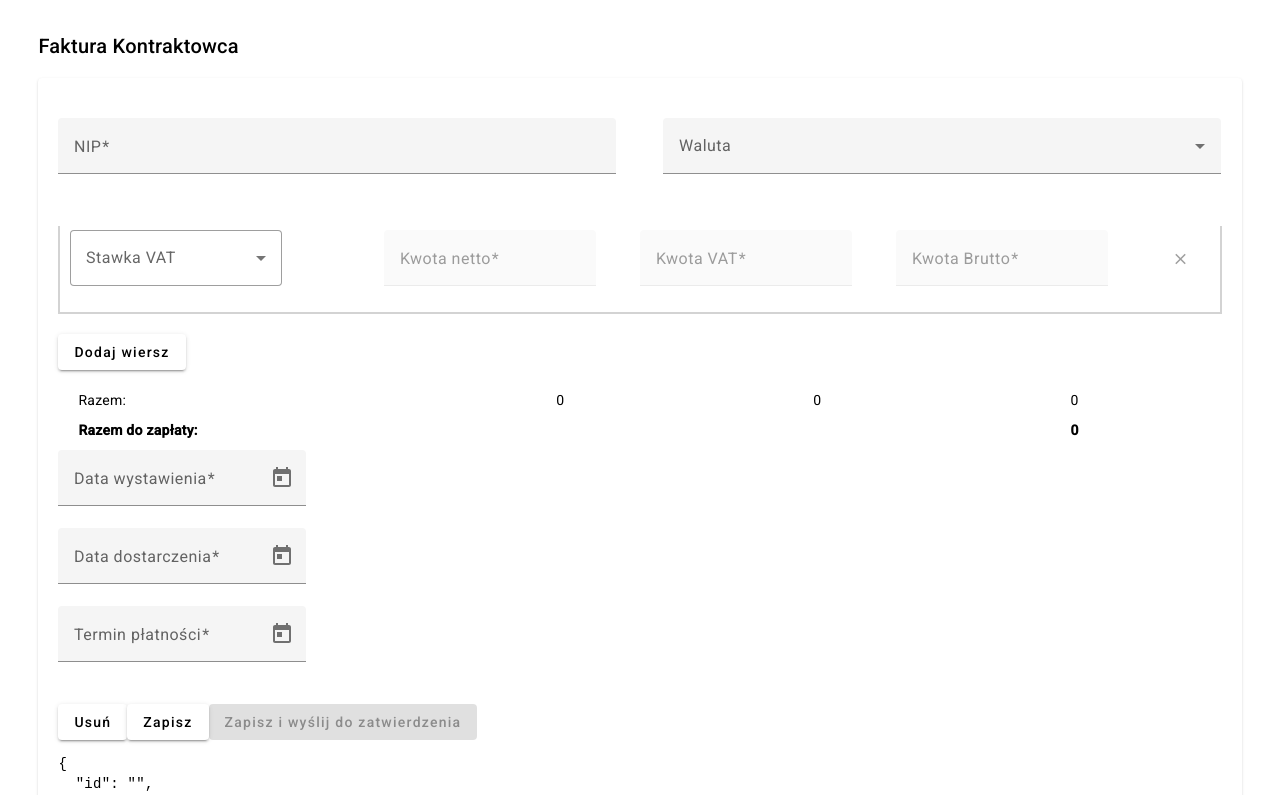
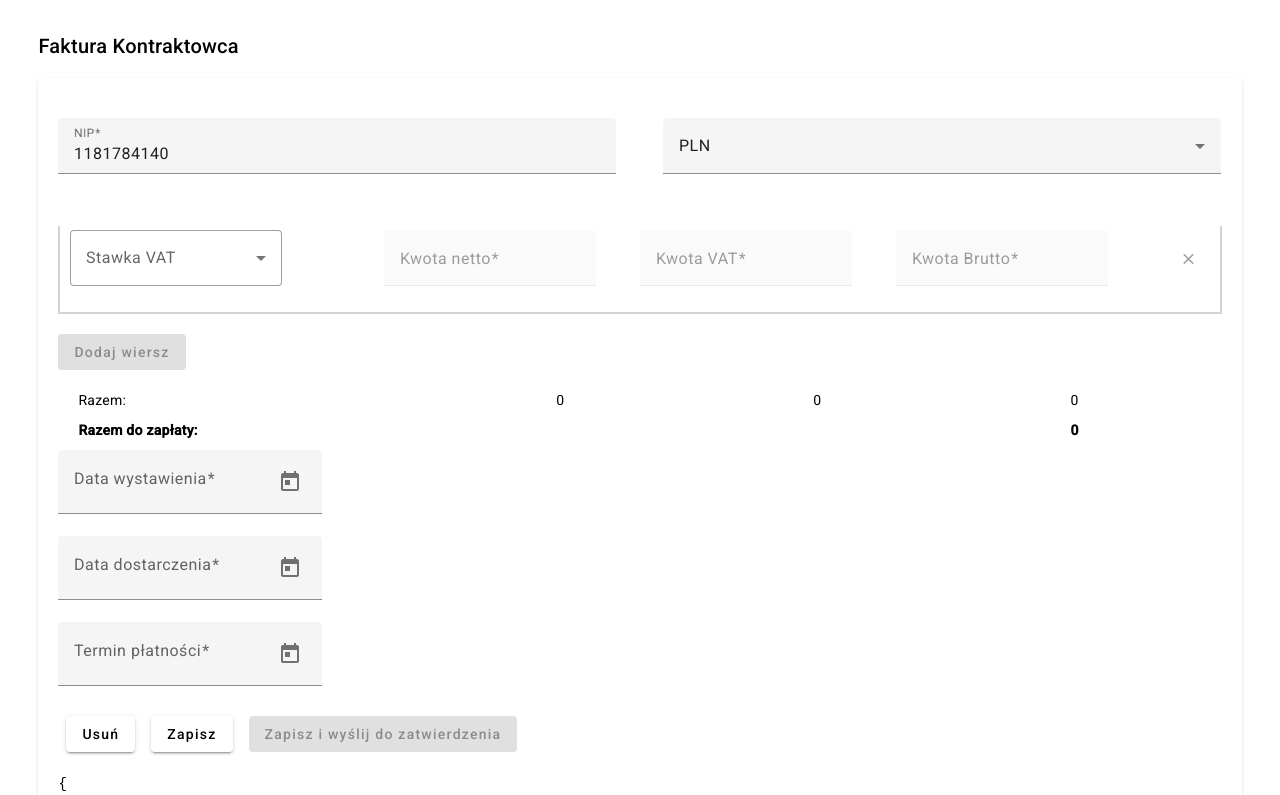
Before and after one commit to klimtron/angular-invoice, an Angular app: page / in a window 1280 px wide. Shown: the top 795 px of the page. Built offline with nearby package versions, Linux system fonts and the light colour scheme.

Commit message:
updates | time date locale

```diff
--- a/src/app/app.component.html
+++ b/src/app/app.component.html
@@ -149,7 +149,7 @@
         <button
           class="button"
           (click)="addInvoiceRow()"
-          [disabled]="this.invoiceForm.get('amountRows')?.status !== 'INVALID'"
+          [disabled]="this.invoiceForm.get('amountRows')?.status === 'INVALID'"
           mat-raised-button
           aria-label="Dodaj wiersz formularza"
         >
@@ -168,6 +168,9 @@
             <span class="gridItem"></span>
             <span class="text-align-right">{{ grossAmountSum }}</span>
           </div>
+          <mat-error *ngIf="validateTotalGrossAmount()">
+            Łączna kwota pozycji brutto została przekroczona
+          </mat-error>
         </div>
       </div>
 
@@ -202,6 +205,10 @@
           placeholder="Data Wystawienia"
           formControlName="invoiceDeliverDate"
           required
+          [value]="
+            this.invoiceForm.get('invoiceDeliverDatePicker')?.value
+              | date : 'yyyy.MM.dd'
+          "
         />
         <mat-datepicker-toggle
           matSuffix
@@ -237,9 +244,7 @@
         </mat-error>
       </mat-form-field>
 
-      <br />
-      <br />
-
+      <div>
         <button
           type="button"
           aria-label="Usuń Formularz"
@@ -248,11 +253,13 @@
         >
           Usuń
         </button>
+
         <button
           type="button"
           aria-label="Zapisz formularz"
           (click)="saveForm()"
           mat-raised-button
+          [disabled]="validateTotalGrossAmount()"
         >
           Zapisz
         </button>
@@ -265,7 +272,7 @@
           Zapisz i wyślij do zatwierdzenia
         </button>
       </div>
-
+    </div>
     <pre>{{ invoiceForm.value | json }}</pre>
   </mat-card>
 </div>
--- a/src/app/app.component.ts
+++ b/src/app/app.component.ts
@@ -26,13 +26,13 @@ export class AppComponent implements OnInit {
   customValidatorMessages: { [key: string]: string } = {};
 
   invoiceForm: FormGroup = new FormGroup({
-    id: new FormControl(this.formId),
-    nipNumber: new FormControl<number | null>(null, [
+    id: new FormControl<string | null>(''),
+    nipNumber: new FormControl<string | null>('1181784140', [
       Validators.required,
       nipNumberValidator(),
     ]),
     currency: new FormControl(
-      { value: '', disabled: false },
+      { value: CurrencySymbolEnum.PLN, disabled: false },
       Validators.required
     ),
     amountRows: new FormArray([
@@ -70,7 +70,7 @@ export class AppComponent implements OnInit {
   });
 
   ngOnInit(): void {
-    this.formId = new Date().getTime().toString();
+    this.invoiceForm.get('id')?.patchValue(new Date().getTime().toString());
     this.CurrencySymbolEnumKeys = Object.keys(this.CurrencySymbolEnum);
   }
 
@@ -141,6 +141,7 @@ export class AppComponent implements OnInit {
     );
 
     if (NET_AMOUNT_VALUE) {
+      row.get('netAmount')?.patchValue(NET_AMOUNT_VALUE);
       row.get('vatAmount')?.patchValue(UPDATED_VAT_AMOUNT);
       row.get('grossAmount')?.patchValue(UPDATED_GROSS_AMOUNT);
     } else {
@@ -218,20 +219,25 @@ export class AppComponent implements OnInit {
     return parseFloat((netAmount * (1 + vatRate)).toFixed(2));
   }
 
-  deleteForm() {}
+  validateTotalGrossAmount(): boolean {
+    if (
+      (this.grossAmountSum > 4000 &&
+        this.invoiceForm.get('currency')?.value === CurrencySymbolEnum.PLN) ||
+      (this.grossAmountSum > 1000 &&
+        this.invoiceForm.get('currency')?.value === CurrencySymbolEnum.USD) ||
+      (this.grossAmountSum > 1000 &&
+        this.invoiceForm.get('currency')?.value === CurrencySymbolEnum.EUR)
+    ) {
+      return true;
+    }
+    return false;
+  }
+
+  deleteForm() {
+    this.invoiceForm.markAsPristine();
+    this.invoiceForm.markAsUntouched();
+    // this.invoiceForm.reset(this.invoiceForm.value);
+  }
 
   saveForm() {}
-
-  // public checkError = (controlName: string, errorName: string) => {
-  //   return this.invoiceForm.controls[controlName].hasError(errorName);
-  // };
-
-  // getNipError() {
-  //   if (this.email.hasError('email')) {
-  //     return 'Please enter a valid email address.';
-  //   }
-  //   if (this.email.hasError('required')) {
-  //     return 'An Email is required.';
-  //   }
-  // }
 }
--- a/src/app/app.module.ts
+++ b/src/app/app.module.ts
@@ -9,20 +9,9 @@ import { MatInputModule } from '@angular/material/input';
 import { MatButtonModule } from '@angular/material/button';
 import { MatCardModule } from '@angular/material/card';
 import { MatSelectModule } from '@angular/material/select';
-import {
-  MatDatepickerModule,
-  MatDateSelectionModel,
-} from '@angular/material/datepicker';
+import { MatDatepickerModule } from '@angular/material/datepicker';
 import { MatIconModule } from '@angular/material/icon';
-import {
-  DateAdapter,
-  MAT_DATE_LOCALE,
-  MatNativeDateModule,
-} from '@angular/material/core';
-import { MAT_DATE_FORMATS } from '@angular/material/core';
-// import { MomentDateAdapter } from '@angular/materioal;
-// import { MatMomentDateModule } from '@ngular/material/MatMomentDateModule';
-import { DATE_FORMATS } from './shared/models';
+import { MAT_DATE_LOCALE, MatNativeDateModule } from '@angular/material/core';
 
 @NgModule({
   declarations: [AppComponent],
@@ -38,18 +27,13 @@ import { DATE_FORMATS } from './shared/models';
     MatDatepickerModule,
     MatNativeDateModule,
     MatIconModule,
-    // MatMomentDateModule,
   ],
   providers: [
     MatDatepickerModule,
     {
       provide: MAT_DATE_LOCALE,
-      useValue: 'en-IN',
-      // provide: DateAdapter,
-      // useClass: MomentDateAdapter,
-      // deps: { provide: MAT_DATE_LOCALE, useValue: 'en-IN' },
+      useValue: 'pl-PL',
     },
-    // { provide: MAT_DATE_FORMATS, useValue: DATE_FORMATS },
   ],
   bootstrap: [AppComponent],
 })
--- a/src/app/shared/models.ts
+++ b/src/app/shared/models.ts
@@ -47,18 +47,6 @@ export const VAT_RATES: Option[] = [
   },
 ];
 
-export const DATE_FORMATS = {
-  parse: {
-    dateInput: 'LL',
-  },
-  display: {
-    dateInput: 'YYYY-MM-DD',
-    monthYearLabel: 'YYYY',
-    dateA11yLabel: 'LL',
-    monthYearA11yLabel: 'YYYY',
-  },
-};
-
 export const MATCH_NON_DIGITS_AND_DOTS = /[^.0-9]+/g;
 export const MATCH_SPACES = /\s/g;
 export const MATCH_DIGITS = /[0-9]/g;
--- a/src/styles.scss
+++ b/src/styles.scss
@@ -17,6 +17,10 @@ body {
   top: -10px;
 }
 
+button {
+  margin: 8px;
+}
+
 .fullwidth {
   width: 100%;
 }
```
Lines whose indentation alone changed are shown as unchanged.
